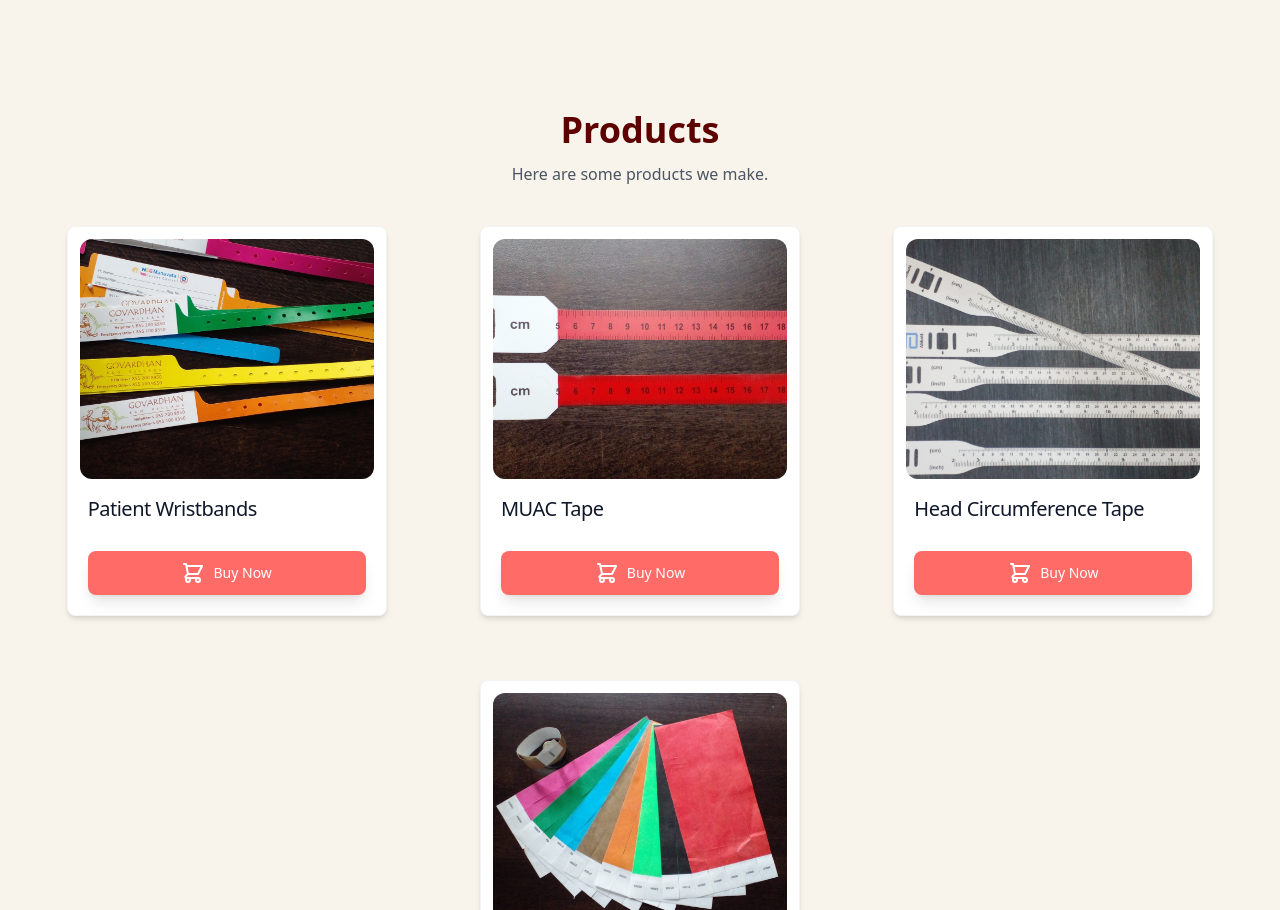
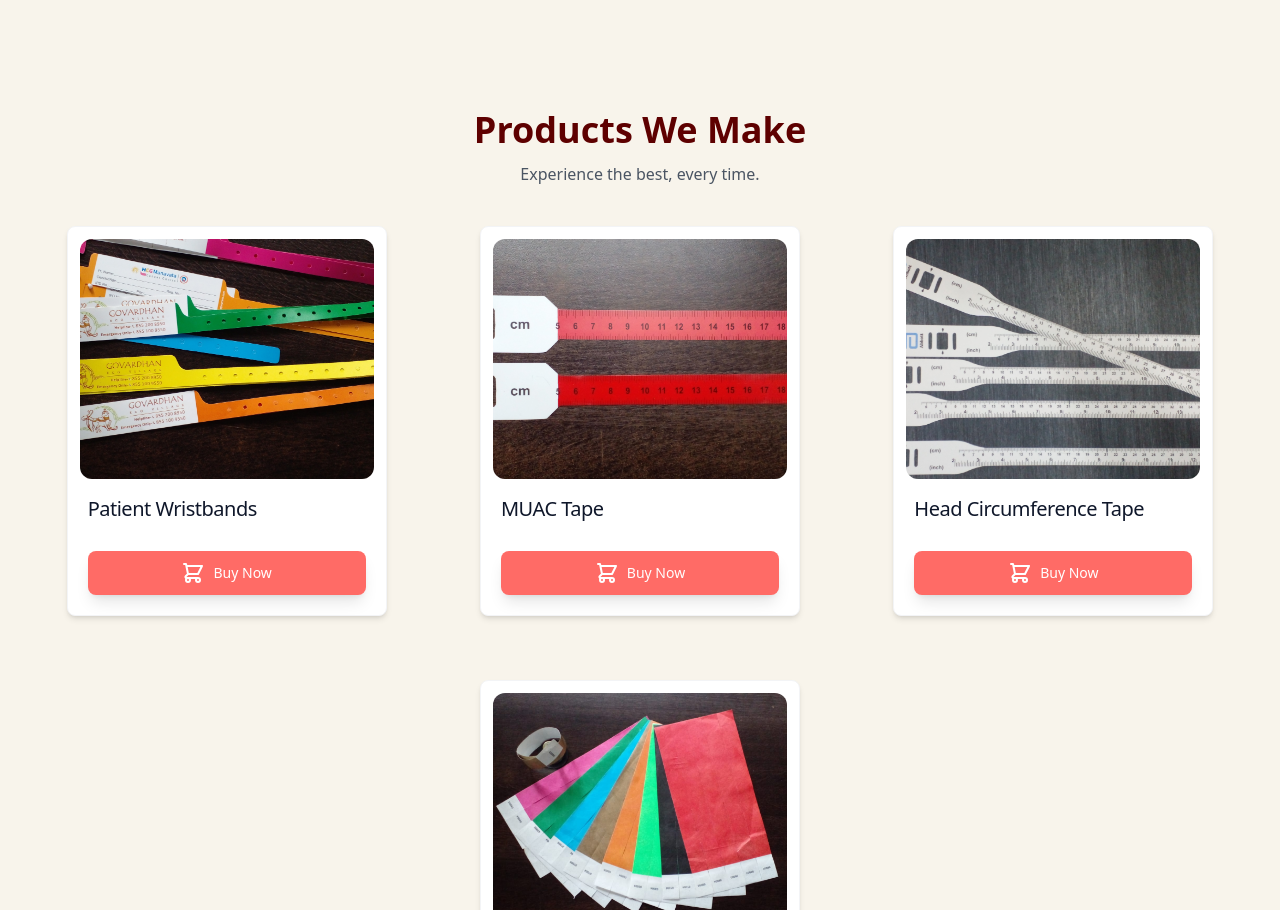
Before and after one commit to Rutwik187/wonder-wristbands, a React (Vite) app: page / in a window 1280 px wide. Shown: the part 1894-2804 px from the top of the page. Built offline with nearby package versions, Linux system fonts and the light colour scheme; no server answers.

Commit message:
added products section

```diff
--- a/src/components/Products.jsx
+++ b/src/components/Products.jsx
@@ -8,9 +8,9 @@ const Products = () => {
       <div className="max-w-screen-xl mx-auto px-4 text-gray-600 md:px-8">
         <div className="max-w-2xl mx-auto text-center">
           <h3 className="text-[#5E0000] text-3xl font-semibold sm:text-4xl">
-            Products
+            Products We Make
           </h3>
-          <p className="mt-3">Here are some products we make.</p>
+          <p className="mt-3">Experience the best, every time.</p>
         </div>
         <div className="flex flex-wrap gap-6 align-middle justify-around">
           {productsData.map((item, index) => (
```
